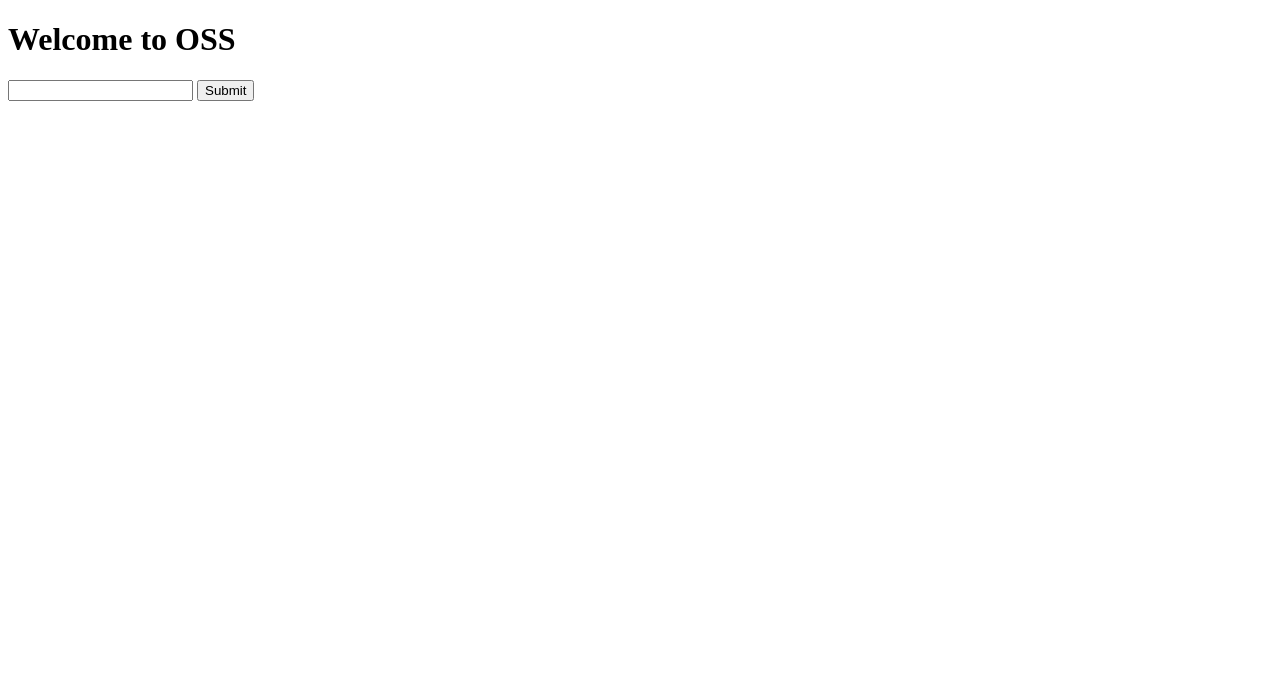
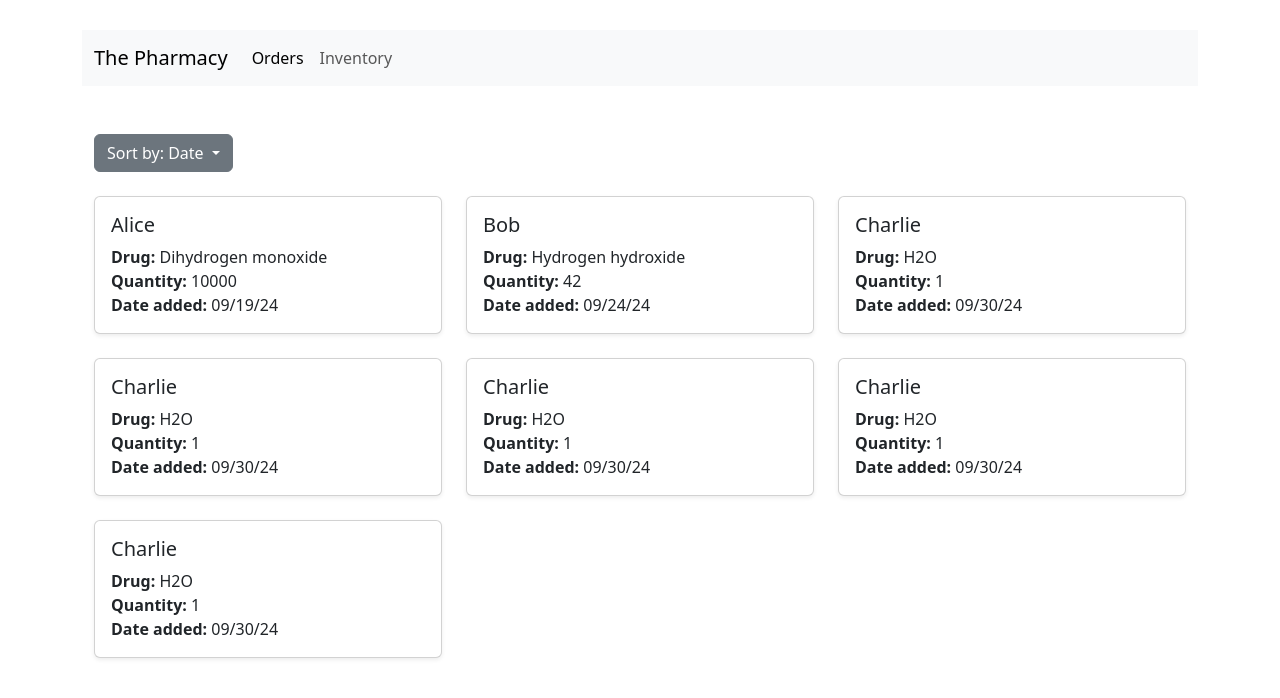
Before and after one commit to Aleyssu/Full-StackWebApplicationProject, a Flask app: page / in a window 1280 px wide. Shown: the top 698 px of the page. Run offline with Flask 2, Linux system fonts and the light colour scheme.

Commit message:
Added the orders page Switched the main page to the orders page Added a template for the inventory page Created a base html with the navbar Added fake order data for testing

```diff
--- a/app.py
+++ b/app.py
@@ -2,12 +2,35 @@ from flask import Flask, render_template, request
 
 app = Flask(__name__)
 
-@app.route('/', methods=['GET', 'POST'])
+# Fake order data
+orders = [
+    {"name": "Charlie", "drug": "H2O", "qty": "1", "date": "09/30/24"},
+    {"name": "Alice", "drug": "Dihydrogen monoxide", "qty": "10000", "date": "09/19/24"},
+    {"name": "Bob", "drug": "Hydrogen hydroxide", "qty": "42", "date": "09/24/24"},
+    {"name": "Charlie", "drug": "H2O", "qty": "1", "date": "09/30/24"},
+    {"name": "Charlie", "drug": "H2O", "qty": "1", "date": "09/30/24"},
+    {"name": "Charlie", "drug": "H2O", "qty": "1", "date": "09/30/24"},
+    {"name": "Charlie", "drug": "H2O", "qty": "1", "date": "09/30/24"}
+]
+
+@app.route('/index', methods=['GET', 'POST'])
 def index():
     if request.method == 'POST':
         user_input = request.form['user_input']
         return render_template('index.html', user_input=user_input)
     return render_template('index.html', user_input=None)
 
+@app.route('/')
+def get_orders():
+    # Default to sorting by date
+    sort_key = request.args.get('sort', 'date')
+    sorted_orders = sorted(orders, key=lambda x: x[sort_key])
+    return render_template('orders.html', orders=sorted_orders, sort_key=sort_key)
+
+@app.route('/inventory')
+def get_inventory():
+    sort_key = request.args.get('sort', 'date')
+    return render_template('inventory.html', sort_key=sort_key)
+
 if __name__ == '__main__':
     app.run(debug=True)
--- /dev/null
+++ b/templates/base.html
@@ -0,0 +1,55 @@
+<!DOCTYPE html>
+<html lang="en">
+<head>
+    <link rel="stylesheet" href="https://cdn.jsdelivr.net/npm/bootstrap@5.3.2/dist/css/bootstrap.min.css">
+    <title>{% block title %}Your App Title{% endblock %}</title>
+    <style>
+        /* Custom style to center the navbar */
+        .navbar-container {
+            margin-top: 30px;
+        }
+        .navbar-nav {
+            text-align: center;
+            width: 100%;
+        }
+        .nav-link {
+            text-align: center;  /* Center each individual link */
+        }
+    </style>
+
+	<!-- Bootstrap CSS -->
+    <link href="https://cdn.jsdelivr.net/npm/bootstrap@5.3.0/dist/css/bootstrap.min.css" rel="stylesheet">
+</head>
+<body>
+    <!-- Centered Navbar -->
+    <div class="container navbar-container">
+        <nav class="navbar navbar-expand-lg navbar-light bg-light justify-content-center">
+            <div class="container-fluid">
+                <a class="navbar-brand" href="/">The Pharmacy</a>
+                <button class="navbar-toggler" type="button" data-bs-toggle="collapse" data-bs-target="#navbarNav" aria-controls="navbarNav" aria-expanded="false" aria-label="Toggle navigation">
+                    <span class="navbar-toggler-icon"></span>
+                </button>
+                <div class="collapse navbar-collapse" id="navbarNav">
+                    <ul class="navbar-nav mx-auto">
+                        <li class="nav-item">
+                            <a class="nav-link {% if request.path == '/' %}active{% endif %}" href="/">Orders</a>
+                        </li>
+                        <li class="nav-item">
+                            <a class="nav-link {% if request.path == '/inventory' %}active{% endif %}" href="/inventory">Inventory</a>
+                        </li>
+                    </ul>
+                </div>
+            </div>
+        </nav>
+    </div>
+
+    <!-- Content Block -->
+    <div class="container mt-4">
+        {% block content %}
+        <!-- Default content can go here -->
+        {% endblock %}
+    </div>
+
+    <script src="https://cdn.jsdelivr.net/npm/bootstrap@5.3.2/dist/js/bootstrap.bundle.min.js"></script>
+</body>
+</html>
--- a/templates/index.html
+++ b/templates/index.html
@@ -1,4 +1,4 @@
-<!DOCTYPE html>
+{% extends "base.html" %}
 <html lang="en">
 <head>
     <meta charset="UTF-8">
--- /dev/null
+++ b/templates/orders.html
@@ -0,0 +1,44 @@
+{% extends "base.html" %}
+
+{% block content %}
+<html lang="en">
+<head>
+    <meta charset="UTF-8">
+    <meta name="viewport" content="width=device-width, initial-scale=1.0">
+    <title>Orders</title>
+</head>
+<body>
+    <div class="container mt-5">
+		<!-- Dropdown for sorting options -->
+        <div class="dropdown mb-4">
+            <button class="btn btn-secondary dropdown-toggle" type="button"
+                    id="dropdownMenuButton" data-bs-toggle="dropdown" aria-expanded="false">
+                Sort by: {{ sort_key.capitalize() }}
+            </button>
+            <ul class="dropdown-menu" aria-labelledby="dropdownMenuButton">
+                <li><a class="dropdown-item" href="/?sort=date">Date</a></li>
+                <li><a class="dropdown-item" href="/?sort=drug">Drug</a></li>
+                <li><a class="dropdown-item" href="/?sort=name">Name</a></li>
+            </ul>
+        </div>
+		<!-- Display cards with order information in each -->
+        <div class="row">
+            {% for order in orders %}
+            <div class="col-md-4 mb-4">
+                <div class="card shadow-sm">
+                    <div class="card-body">
+                        <h5 class="card-title">{{ order.name }}</h5>
+                        <p class="card-text">
+                            <strong>Drug:</strong> {{ order.drug }} <br>
+							<strong>Quantity:</strong> {{ order.qty }} <br>
+                            <strong>Date added:</strong> {{ order.date }}
+                        </p>
+                    </div>
+                </div>
+            </div>
+            {% endfor %}
+        </div>
+    </div>
+</body>
+</html>
+{% endblock %}
```
Also changed, not shown: templates/inventory.html (added, +26 -0 lines).
